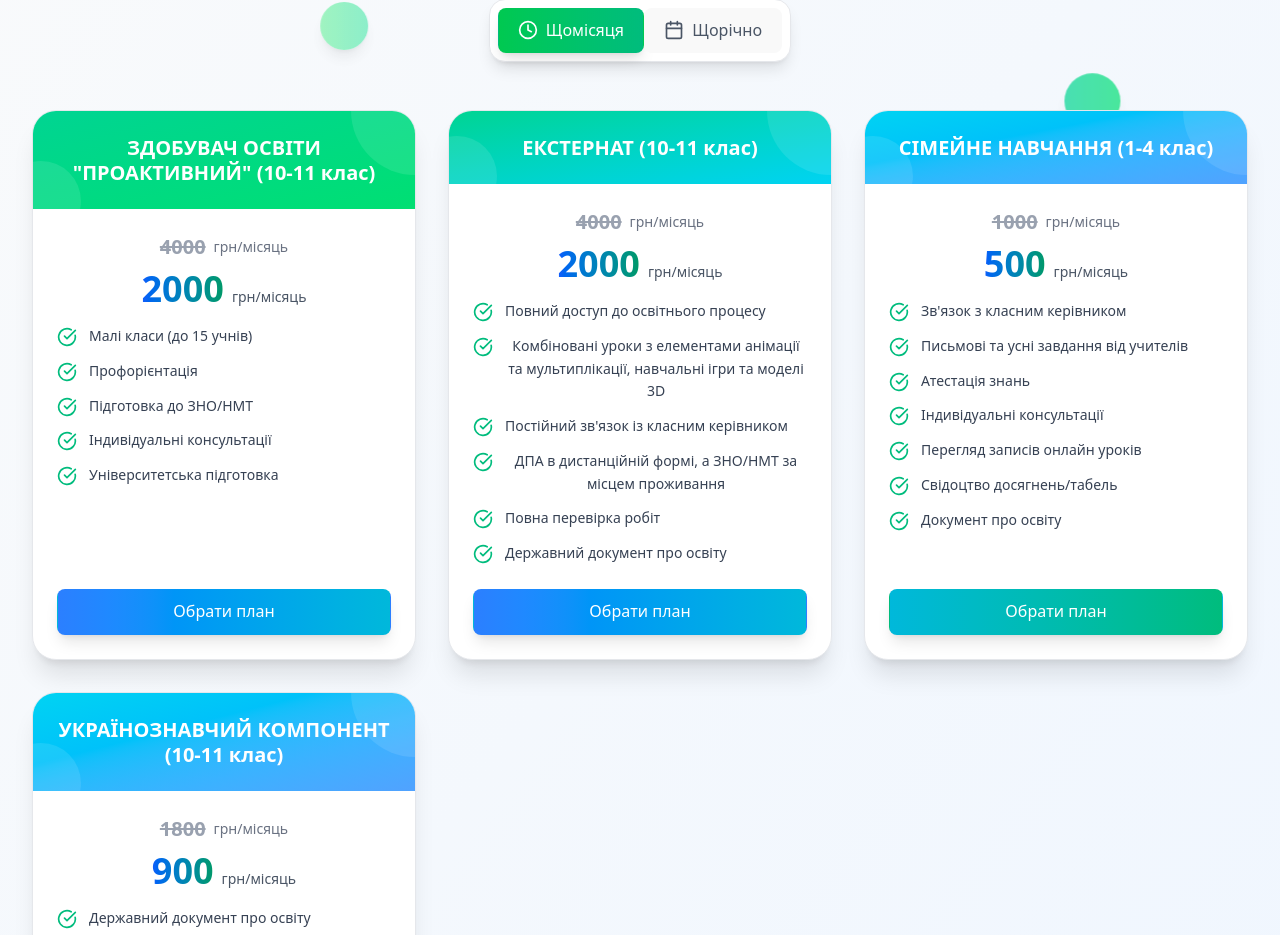
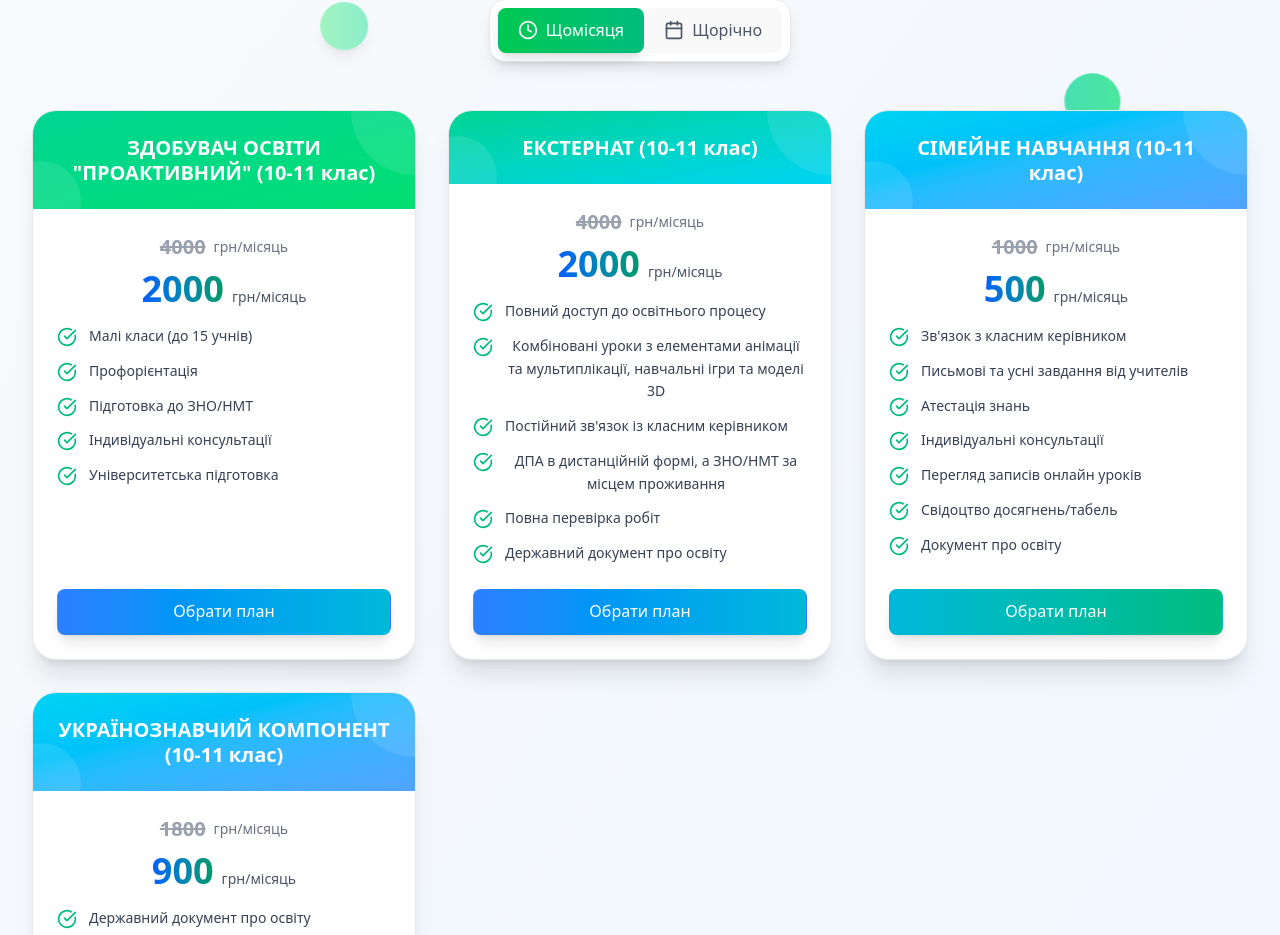
Before and after one commit to mintusyaka/lyceum-frontend, a React (Vite) app: page /plans/high-school in a window 1280 px wide. Shown: the part 1556-2491 px from the top of the page. Built offline with nearby package versions, Linux system fonts and the light colour scheme.

Commit message:
FIX: high plan title

```diff
--- a/src/components/plans/HighPlans.jsx
+++ b/src/components/plans/HighPlans.jsx
@@ -78,7 +78,7 @@ function HighPlans() {
       accent_color: "from-blue-500 to-cyan-500"
     },
     {
-      title: 'СІМЕЙНЕ НАВЧАННЯ (1-4 клас)',
+      title: 'СІМЕЙНЕ НАВЧАННЯ (10-11 клас)',
       old_price_month: "1000",
       price_month: "500",
       old_price_year: "10000",
```
